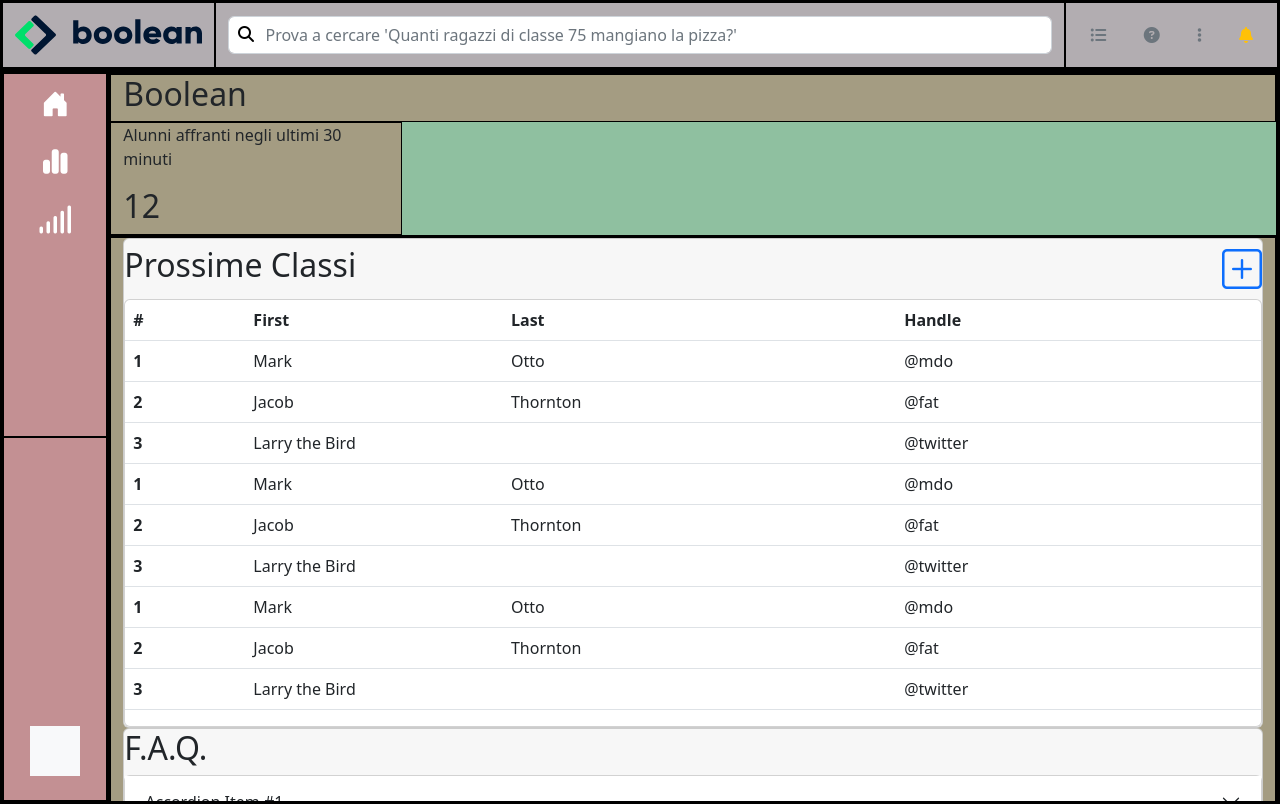
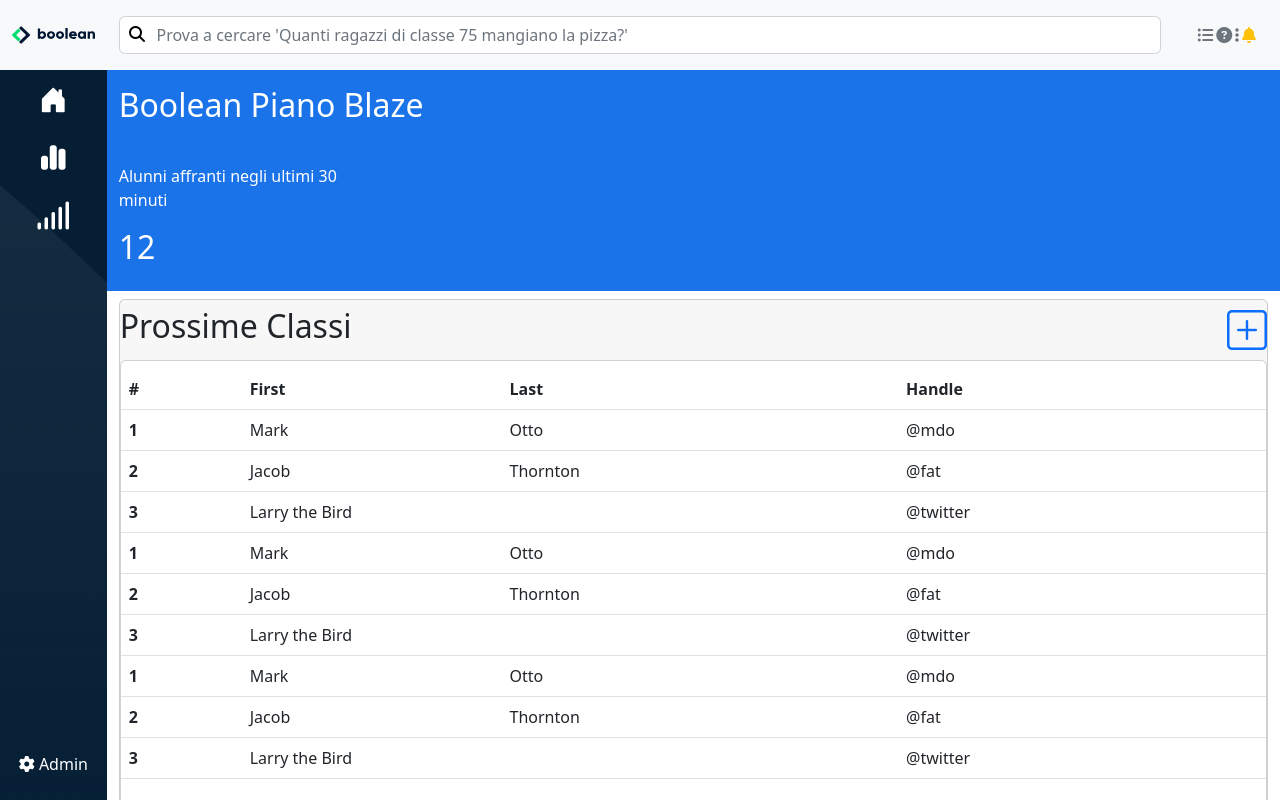
Before and after one commit to TheMrStraffy/html-css-bootstrap-dashboard, a plain HTML site: page index.html in a window 1280 px wide. Drawn offline with nearby package versions, Linux system fonts and the light colour scheme.

Commit message:
[fixed]chart img - paddings - other

```diff
--- a/css/style.css
+++ b/css/style.css
@@ -1,4 +1,4 @@
-[class^="container"]{
+/* [class^="container"]{
   background-color: rgba(0, 0, 255, 0.192);
   border: 1px solid black;
 }
@@ -9,7 +9,7 @@
 [class^="col"]{
   background-color: rgba(255, 0, 0, 0.185);
   border: 1px solid black;
-}
+} */
 
 /* global */
 a{
@@ -23,11 +23,19 @@
 }
 /* global */
 
-/* background colors */
+/* background */
+#nav-aside{
+  background-image: url("../img/sidebar-bg.png");
+  background-color: #051e34;
+}
+#alunni-affranti{
+  background-color: #1a73e8;
+
+}
 .sc-bg-card{
   background-color: #f7f7f7;
 }
-/* background colors */
+/* background */
 .box{
   height: 50px;
   width: 50px;
@@ -59,3 +67,9 @@
   height: calc(100vh - 70px);
 }
 /* to keep aside and right main fixed on viewport */
+
+/* aside nav menu */
+#nav-aside a{
+  color: white;
+}
+/* aside nav menu */
--- a/index.html
+++ b/index.html
@@ -18,14 +18,14 @@
     <nav class="h-100">
       <div class="container-fluid h-100">
         <div class="row h-100">
-          <div class="col-2">
+          <div class="col-1">
             <div class="logo w-100 h-100 text-center">
               <a href="#">
                 <img class="img-fluid h-100 " src="/img/logo.svg" alt="">
               </a>
             </div>
           </div>
-          <div class="col-8 d-flex align-items-center">
+          <div class="col-10 d-flex align-items-center">
             <div class="search-bar w-100">
               <form class="form-group has-search" role="search">
                 <span class="fa fa-search form-control-feedback"></span>
@@ -33,7 +33,7 @@
             </form>
             </div>
           </div>
-          <div class="col-2 d-flex justify-content-between align-items-center px-4">
+          <div class="col-1 d-flex justify-content-between align-items-center px-4">
             <a href="">
               <i class="fa-solid fa-list-ul text-secondary"></i>
             </a>
@@ -55,7 +55,7 @@
     <div class="container-fluid">
       <div class="row">
         <!-- ASIDE -->
-        <div class="col-1 sc-vh-100 d-flex flex-column p-0">
+        <div id="nav-aside" class="col-1 sc-vh-100 d-flex flex-column p-0">
           <!-- NAV MENU ASIDE TOP-->
             <div class="col-12 h-50">
               <nav>
@@ -88,9 +88,13 @@
             </div>
             <!-- NAV MENU ASIDE TOP-->
             <!-- NAV MENU ASIDE BOTTOM-->
-            <div class="col-12 h-50 d-flex justify-content-center align-items-center pb-4">
-              <div class="box align-self-end">
-
+            <div class="col-12 h-50 d-flex justify-content-center align-items-center pb-4 text-white">
+              <div class="align-self-end">
+                <a href="
+                ">
+                <i class="fa-solid fa-gear"></i>
+                <span>Admin</span>
+              </a>
               </div>
             </div>
             <!-- NAV MENU ASIDE BOTTOM-->
@@ -99,28 +103,29 @@
         <!-- MAIN RIGHT -->
         <div class="col-11 sc-vh-100 sc-overflow">
           <!-- ALUNNI AFFRANTI -->
-          <div class="row row-cols-1 row-cols-xxl-2">
+          <div id="alunni-affranti" class="row row-cols-1 row-cols-xxl-2 text-white">
             <div class="col">
-              <h2>Boolean</h2>
+              <h2 class="py-3">Boolean <span class="sc-btn">Piano Blaze</span></h2>
+
             </div>
-            <div class="col w-25 offset-xxl-3">
+            <div class="col w-25 offset-xxl-3 py-3">
               <p>Alunni affranti negli ultimi 30 minuti</p>
               <h2>12</h2>
             </div>
           </div>
           <!-- ALUNNI AFFRANTI -->
           <!-- CLASSES, TODO, FAQ & STATS -->
-          <div class="row row-cols-1 row-cols-xxl-auto">
+          <div class="row row-cols-1 row-cols-xxl-auto py-2">
             <!-- Classes Table and FAQ -->
             <div class="col-xxl-8">
               <!-- Prossime Classi Card -->
-              <div class="card sc-bg-card">
+              <div class="card sc-bg-card mb-4">
                 <div class="text-hl d-flex justify-content-between">
                   <h2 class="d-inline align-self-center">Prossime Classi</h2>
                   <i class="bi bi-plus-square align-self-center fs-1 text-primary"></i>
                 </div>
                 <!-- TABLE -->
-                <div class="card">
+                <div class="card py-2 ">
                   <table class="table table-hover">
                     <thead>
                       <tr>
@@ -189,7 +194,7 @@
               </div>
               <!-- Prossime Classi Card -->
               <!-- FAQ -->
-              <div class="card sc-bg-card">
+              <div class="card sc-bg-card py-3">
                 <h2>F.A.Q.</h2>
                 <div class="card">
                   <div class="accordion accordion-flush" id="accordionFlushExample">
@@ -232,7 +237,7 @@
             <!-- Todo and STATS -->
             <div class="col-xxl-4">
               <!-- TODO -->
-              <div class="card">
+              <div class="card p-2">
                 <h2>Todo</h2>
                 <div class="card p-3">
                   <div class="card p-1">
@@ -257,12 +262,11 @@
               </div>
               <!-- TODO -->
               <!-- Stats -->
-              <div class="card p-2">
+              <div class="card p-3">
                 <div class="card">
                   <div class="stat-img text-center">
-                    <img class="img-fluid" src="img/chart.png" alt="">
+                    <img class="img-fluid" src="img/chart.jpg" alt="">
                   </div>
-                  <p class="align-self-end">Statista 2019</p>
                   <h3>Utenti attivi</h3>
                   <p>Lista degli utenti attivi in piattaforma nell'ultimo mese</p>
                   <div class="card border-0 border-top rounded-0 justify-content-center p-2">
```
Also changed, not shown: img/chart.jpg (added), img/chart.png (deleted).
